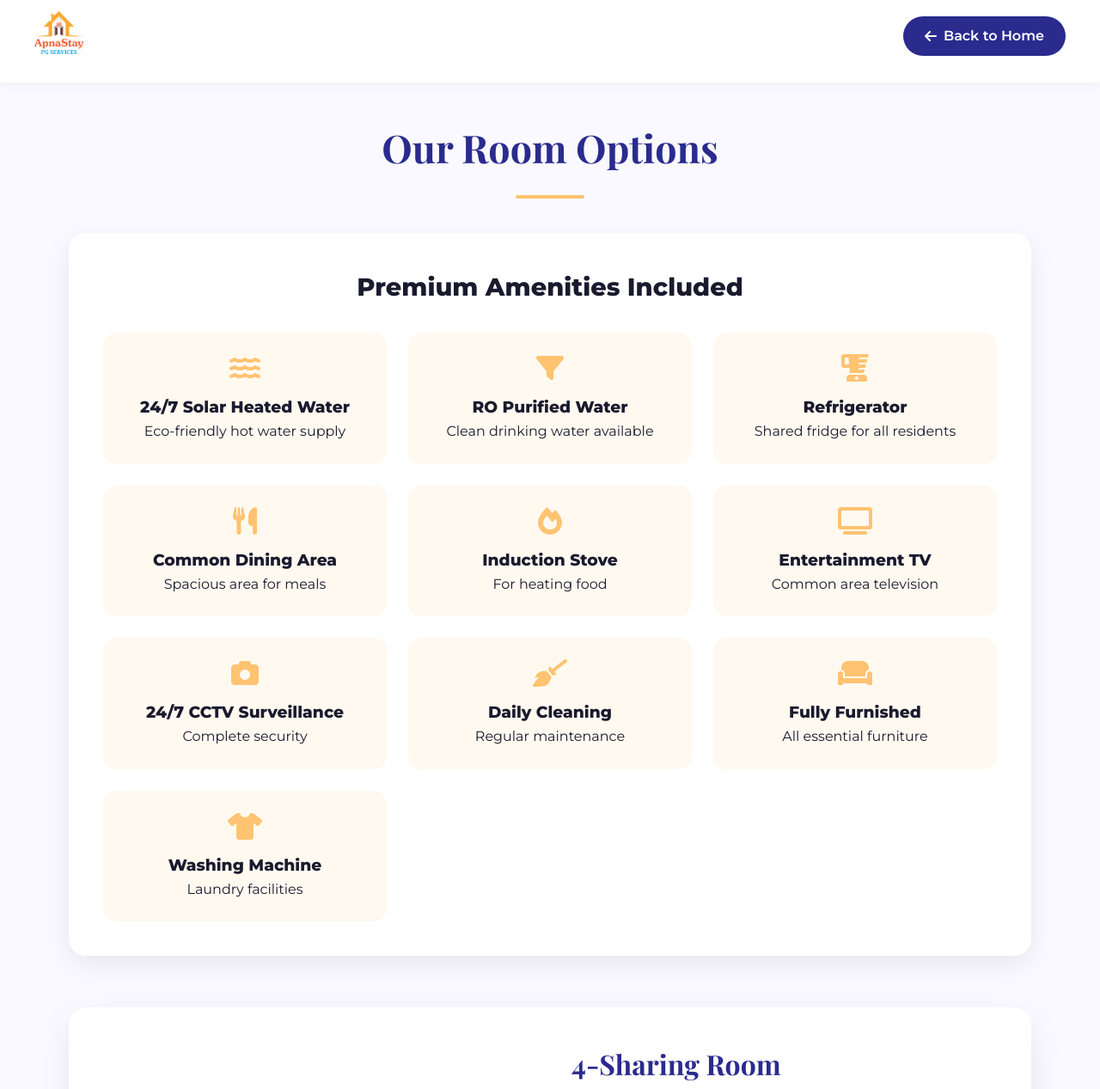
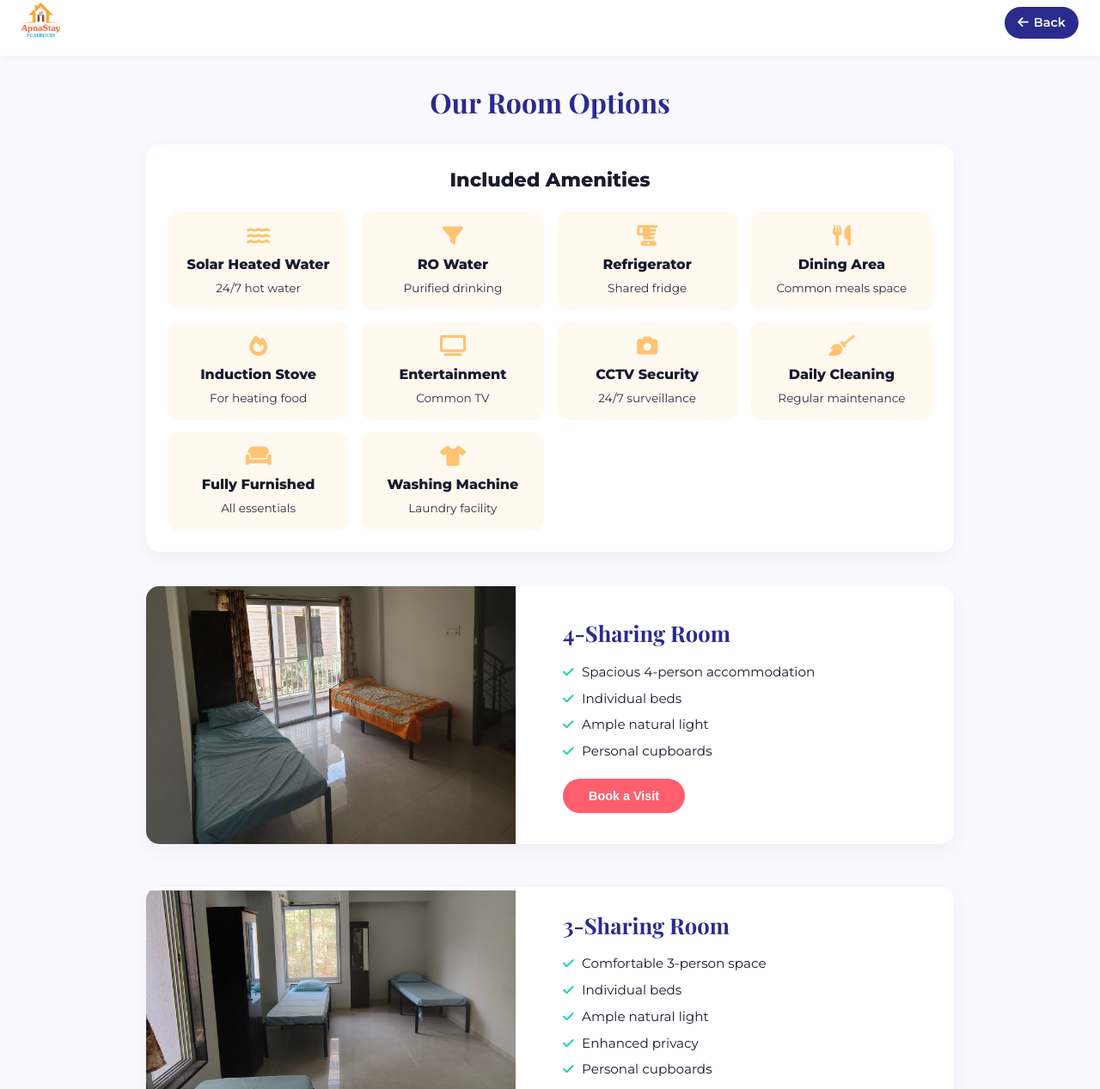
Before and after one commit to SohamLole/APNASTAY, a plain HTML site: page rooms.html in a window 1280 px wide. Shown: the part 12-1279 px from the top of the page at 86% size. Drawn offline with nearby package versions, Linux system fonts and the light colour scheme.

Commit message:
Update rooms.html

```diff
--- a/rooms.html
+++ b/rooms.html
@@ -28,160 +28,154 @@
             font-family: 'Montserrat', sans-serif;
             background-color: var(--light);
             color: var(--dark);
-            line-height: 1.6;
+            line-height: 1.5;
         }
 
-        /* Header */
+        /* Compact Header */
         .page-header {
             display: flex;
             justify-content: space-between;
             align-items: center;
-            padding: 25px 40px;
+            padding: 15px 25px;
             background: white;
-            box-shadow: 0 2px 15px rgba(0,0,0,0.05);
+            box-shadow: 0 2px 10px rgba(0,0,0,0.05);
             position: sticky;
             top: 0;
             z-index: 100;
         }
 
         .logo img {
-            height: 50px;
+            height: 40px;
         }
 
         .back-btn {
-            padding: 10px 25px;
+            padding: 8px 15px;
             background: var(--secondary);
             color: white;
             border-radius: 50px;
             text-decoration: none;
             font-weight: 600;
+            font-size: 0.9rem;
             transition: var(--transition);
             display: flex;
             align-items: center;
-            gap: 8px;
+            gap: 6px;
         }
 
         .back-btn:hover {
             background: var(--primary);
             transform: translateY(-2px);
-            box-shadow: 0 5px 15px rgba(255, 95, 109, 0.3);
         }
 
         /* Main Content */
         .container {
-            max-width: 1200px;
+            max-width: 1000px;
             margin: 0 auto;
-            padding: 40px;
+            padding: 30px;
         }
 
         .page-title {
             font-family: 'Playfair Display', serif;
             color: var(--secondary);
-            font-size: 2.8rem;
-            margin-bottom: 40px;
+            font-size: 2rem;
+            margin-bottom: 25px;
             text-align: center;
-            position: relative;
         }
 
-        .page-title:after {
-            content: '';
-            display: block;
-            width: 80px;
-            height: 4px;
-            background: var(--accent1);
-            margin: 20px auto 0;
-            border-radius: 2px;
-        }
-
-        /* Amenities Section */
+        /* Compact Amenities Section */
         .amenities-section {
             background: white;
-            border-radius: 20px;
-            padding: 40px;
-            box-shadow: 0 10px 30px rgba(0,0,0,0.08);
-            margin-bottom: 60px;
+            border-radius: 15px;
+            padding: 25px;
+            box-shadow: 0 5px 20px rgba(0,0,0,0.05);
+            margin-bottom: 40px;
         }
 
         .amenities-title {
-            font-size: 1.8rem;
+            font-size: 1.4rem;
             color: var(--dark);
-            margin-bottom: 30px;
+            margin-bottom: 20px;
             text-align: center;
         }
 
         .amenities-grid {
             display: grid;
-            grid-template-columns: repeat(auto-fit, minmax(250px, 1fr));
-            gap: 25px;
+            grid-template-columns: repeat(auto-fit, minmax(180px, 1fr));
+            gap: 15px;
         }
 
         .amenity-item {
             background: rgba(255, 195, 113, 0.1);
-            padding: 25px;
-            border-radius: 15px;
+            padding: 15px;
+            border-radius: 12px;
             text-align: center;
             transition: var(--transition);
         }
 
-        .amenity-item:hover {
-            transform: translateY(-5px);
-            box-shadow: 0 8px 25px rgba(0,0,0,0.1);
+        .amenity-item i {
+            font-size: 1.5rem;
+            color: var(--accent1);
+            margin-bottom: 10px;
         }
 
-        .amenity-item i {
-            font-size: 2rem;
-            color: var(--accent1);
-            margin-bottom: 15px;
-            display: block;
+        .amenity-item h3 {
+            font-size: 1rem;
+            margin-bottom: 5px;
+        }
+
+        .amenity-item p {
+            font-size: 0.85rem;
+            opacity: 0.9;
         }
 
         /* Room Options */
         .room-section {
-            margin-bottom: 80px;
+            margin-bottom: 50px;
         }
 
         .room-container {
             display: flex;
             flex-wrap: wrap;
-            gap: 50px;
+            gap: 30px;
             align-items: center;
-            margin-bottom: 60px;
+            margin-bottom: 40px;
             background: white;
-            border-radius: 20px;
+            border-radius: 15px;
             overflow: hidden;
-            box-shadow: 0 15px 40px rgba(0,0,0,0.08);
+            box-shadow: 0 8px 25px rgba(0,0,0,0.05);
         }
 
         .room-image {
             flex: 1;
-            min-width: 300px;
-            height: 400px;
+            min-width: 250px;
+            height: 300px;
             background-size: cover;
             background-position: center;
         }
 
         .room-details {
             flex: 1;
-            min-width: 300px;
-            padding: 40px;
+            min-width: 250px;
+            padding: 25px;
         }
 
         .room-title {
             font-family: 'Playfair Display', serif;
             color: var(--secondary);
-            font-size: 2rem;
-            margin-bottom: 20px;
+            font-size: 1.6rem;
+            margin-bottom: 15px;
         }
 
         .room-features {
-            margin-bottom: 30px;
+            margin-bottom: 20px;
+            font-size: 0.95rem;
         }
 
         .room-features li {
-            margin-bottom: 12px;
+            margin-bottom: 8px;
             list-style-type: none;
             position: relative;
-            padding-left: 25px;
+            padding-left: 22px;
         }
 
         .room-features li:before {
@@ -191,11 +185,12 @@
             color: var(--accent3);
             position: absolute;
             left: 0;
+            font-size: 0.9rem;
         }
 
         .book-btn {
             display: inline-block;
-            padding: 15px 40px;
+            padding: 12px 30px;
             background: var(--primary);
             color: white;
             border-radius: 50px;
@@ -204,33 +199,22 @@
             transition: var(--transition);
             border: none;
             cursor: pointer;
-            font-size: 1rem;
-            margin-top: 20px;
-            box-shadow: 0 4px 15px rgba(255, 95, 109, 0.3);
+            font-size: 0.9rem;
         }
 
         .book-btn:hover {
             background: var(--secondary);
-            transform: translateY(-3px);
-            box-shadow: 0 8px 25px rgba(42, 43, 141, 0.3);
+            transform: translateY(-2px);
         }
 
         /* Responsive */
         @media (max-width: 768px) {
-            .page-header {
-                padding: 20px;
-            }
-
             .container {
                 padding: 20px;
             }
 
-            .page-title {
-                font-size: 2.2rem;
-            }
-
-            .amenities-section, .room-details {
-                padding: 30px;
+            .amenities-grid {
+                grid-template-columns: repeat(auto-fit, minmax(150px, 1fr));
             }
 
             .room-container {
@@ -239,22 +223,21 @@
 
             .room-image {
                 width: 100%;
-                min-height: 300px;
+                min-height: 250px;
             }
         }
 
         @media (max-width: 480px) {
-            .page-title {
-                font-size: 1.8rem;
+            .amenities-grid {
+                grid-template-columns: 1fr 1fr;
             }
 
-            .amenities-grid {
-                grid-template-columns: 1fr;
+            .page-title {
+                font-size: 1.6rem;
             }
 
-            .back-btn {
-                padding: 8px 15px;
-                font-size: 0.9rem;
+            .room-title {
+                font-size: 1.4rem;
             }
         }
     </style>
@@ -266,7 +249,7 @@
             <img src="image.png" alt="ApnaStay Logo">
         </div>
         <a href="index.html" class="back-btn">
-            <i class="fas fa-arrow-left"></i> Back to Home
+            <i class="fas fa-arrow-left"></i> Back
         </a>
     </header>
 
@@ -274,29 +257,29 @@
     <main class="container">
         <h1 class="page-title">Our Room Options</h1>
 
-        <!-- Amenities Section -->
+        <!-- Compact Amenities Section -->
         <section class="amenities-section">
-            <h2 class="amenities-title">Premium Amenities Included</h2>
+            <h2 class="amenities-title">Included Amenities</h2>
             <div class="amenities-grid">
                 <div class="amenity-item">
                     <i class="fas fa-water"></i>
-                    <h3>24/7 Solar Heated Water</h3>
-                    <p>Eco-friendly hot water supply</p>
+                    <h3>Solar Heated Water</h3>
+                    <p>24/7 hot water</p>
                 </div>
                 <div class="amenity-item">
                     <i class="fas fa-filter"></i>
-                    <h3>RO Purified Water</h3>
-                    <p>Clean drinking water available</p>
+                    <h3>RO Water</h3>
+                    <p>Purified drinking</p>
                 </div>
                 <div class="amenity-item">
                     <i class="fas fa-blender"></i>
                     <h3>Refrigerator</h3>
-                    <p>Shared fridge for all residents</p>
+                    <p>Shared fridge</p>
                 </div>
                 <div class="amenity-item">
                     <i class="fas fa-utensils"></i>
-                    <h3>Common Dining Area</h3>
-                    <p>Spacious area for meals</p>
+                    <h3>Dining Area</h3>
+                    <p>Common meals space</p>
                 </div>
                 <div class="amenity-item">
                     <i class="fas fa-fire"></i>
@@ -305,13 +288,13 @@
                 </div>
                 <div class="amenity-item">
                     <i class="fas fa-tv"></i>
-                    <h3>Entertainment TV</h3>
-                    <p>Common area television</p>
+                    <h3>Entertainment</h3>
+                    <p>Common TV</p>
                 </div>
                 <div class="amenity-item">
                     <i class="fas fa-camera"></i>
-                    <h3>24/7 CCTV Surveillance</h3>
-                    <p>Complete security</p>
+                    <h3>CCTV Security</h3>
+                    <p>24/7 surveillance</p>
                 </div>
                 <div class="amenity-item">
                     <i class="fas fa-broom"></i>
@@ -321,67 +304,62 @@
                 <div class="amenity-item">
                     <i class="fas fa-couch"></i>
                     <h3>Fully Furnished</h3>
-                    <p>All essential furniture</p>
+                    <p>All essentials</p>
                 </div>
                 <div class="amenity-item">
                     <i class="fas fa-tshirt"></i>
                     <h3>Washing Machine</h3>
-                    <p>Laundry facilities</p>
+                    <p>Laundry facility</p>
                 </div>
             </div>
         </section>
 
-        <!-- 4 Sharing Room -->
+        <!-- Room Options -->
         <section class="room-section">
             <div class="room-container">
-                <div class="room-image" style="background-image: url('4-sharing.jpg');"></div>
+                <div class="room-image" style="background-image: url('Hall.jpg');"></div>
                 <div class="room-details">
                     <h2 class="room-title">4-Sharing Room</h2>
                     <ul class="room-features">
                         <li>Spacious 4-person accommodation</li>
-                        <li>Individual beds with storage</li>
-                        <li>Shared study table</li>
+                        <li>Individual beds</li>
                         <li>Ample natural light</li>
-                        <li>Personal lockers</li>
-                        <li>High-speed WiFi</li>
+                        <li>Personal cupboards</li>
                     </ul>
                     <button class="book-btn">Book a Visit</button>
                 </div>
             </div>
         </section>
 
-        <!-- 3 Sharing Room -->
         <section class="room-section">
             <div class="room-container">
-                <div class="room-image" style="background-image: url('3-sharing.jpg');"></div>
+                <div class="room-image" style="background-image: url('3\ sharing.jpg');"></div>
                 <div class="room-details">
                     <h2 class="room-title">3-Sharing Room</h2>
                     <ul class="room-features">
                         <li>Comfortable 3-person space</li>
-                        <li>Ergonomic furniture</li>
-                        <li>Individual study lamps</li>
-                        <li>Enhanced privacy partitions</li>
-                        <li>Personal lockers</li>
-                        <li>High-speed WiFi</li>
+                        <li>Individual beds</li>
+                        <li>Ample natural light</li>
+                        <li>Enhanced privacy</li>
+                        <li>Personal cupboards</li>
                     </ul>
                     <button class="book-btn">Book a Visit</button>
                 </div>
             </div>
         </section>
 
-        <!-- 2 Sharing Room -->
         <section class="room-section">
             <div class="room-container">
-                <div class="room-image" style="background-image: url('2-sharing.jpg');"></div>
+                <div class="room-image" style="background-image: url('2\ Sharing.jpg');"></div>
                 <div class="room-details">
                     <h2 class="room-title">2-Sharing Room</h2>
                     <ul class="room-features">
                         <li>Premium 2-person accommodation</li>
+                        <li>Individual beds</li>
+                        <li>Ample natural light</li>
                         <li>Larger personal space</li>
-                        <li>Dedicated study tables</li>
                         <li>Enhanced privacy</li>
-                        <li>Spacious lockers</li>
-                        <li>High-speed WiFi</li>
+                        <li>Personal cupboards</li>
                     </ul>
                     <button class="book-btn">Book a Visit</button>
                 </div>
@@ -390,16 +368,6 @@
     </main>
 
     <script>
-        // Smooth scroll for anchor links
-        document.querySelectorAll('a[href^="#"]').forEach(anchor => {
-            anchor.addEventListener('click', function(e) {
-                e.preventDefault();
-                document.querySelector(this.getAttribute('href')).scrollIntoView({
-                    behavior: 'smooth'
-                });
-            });
-        });
-
         // Book button click handler
         document.querySelectorAll('.book-btn').forEach(button => {
             button.addEventListener('click', function() {
```
